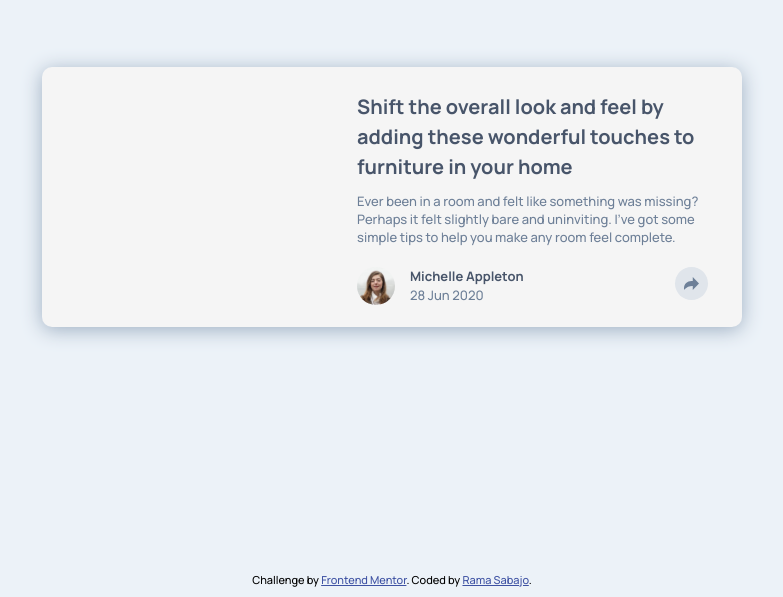
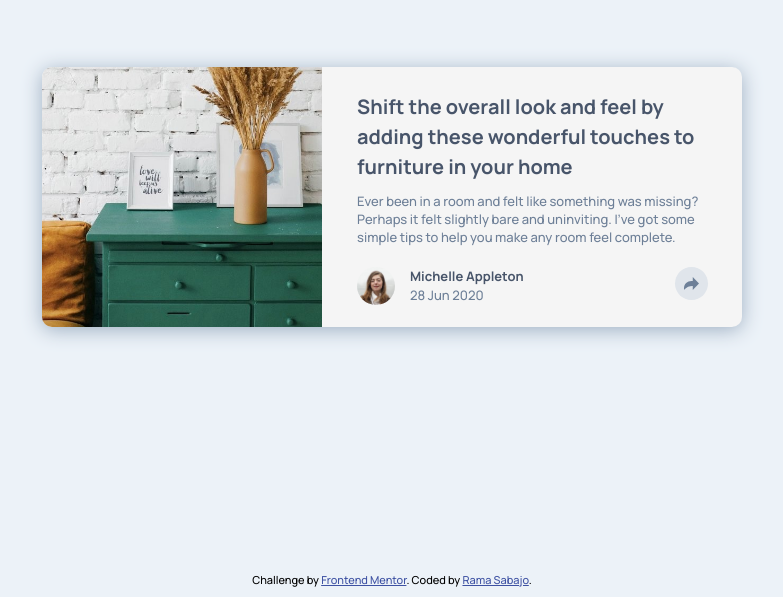
Before and after one commit to R-Sabajo/Article-preview-component, a plain HTML site: page index.html in a window 1280 px wide. Shown: the part 203-800 px from the top of the page, without its empty margins (248-1031 px from the left). Drawn offline with Linux system fonts and the light colour scheme.

Commit message:
fixing background image

```diff
--- a/css/styles.css
+++ b/css/styles.css
@@ -61,7 +61,7 @@ p {
 .image-div {
   border-radius: 10px 0 0 10px;
   width: 280px;
-  background: url(images/drawers.jpg) no-repeat top left;
+  background: url(/images/drawers.jpg) no-repeat top left;
   background-size: cover;
 }
 
```
